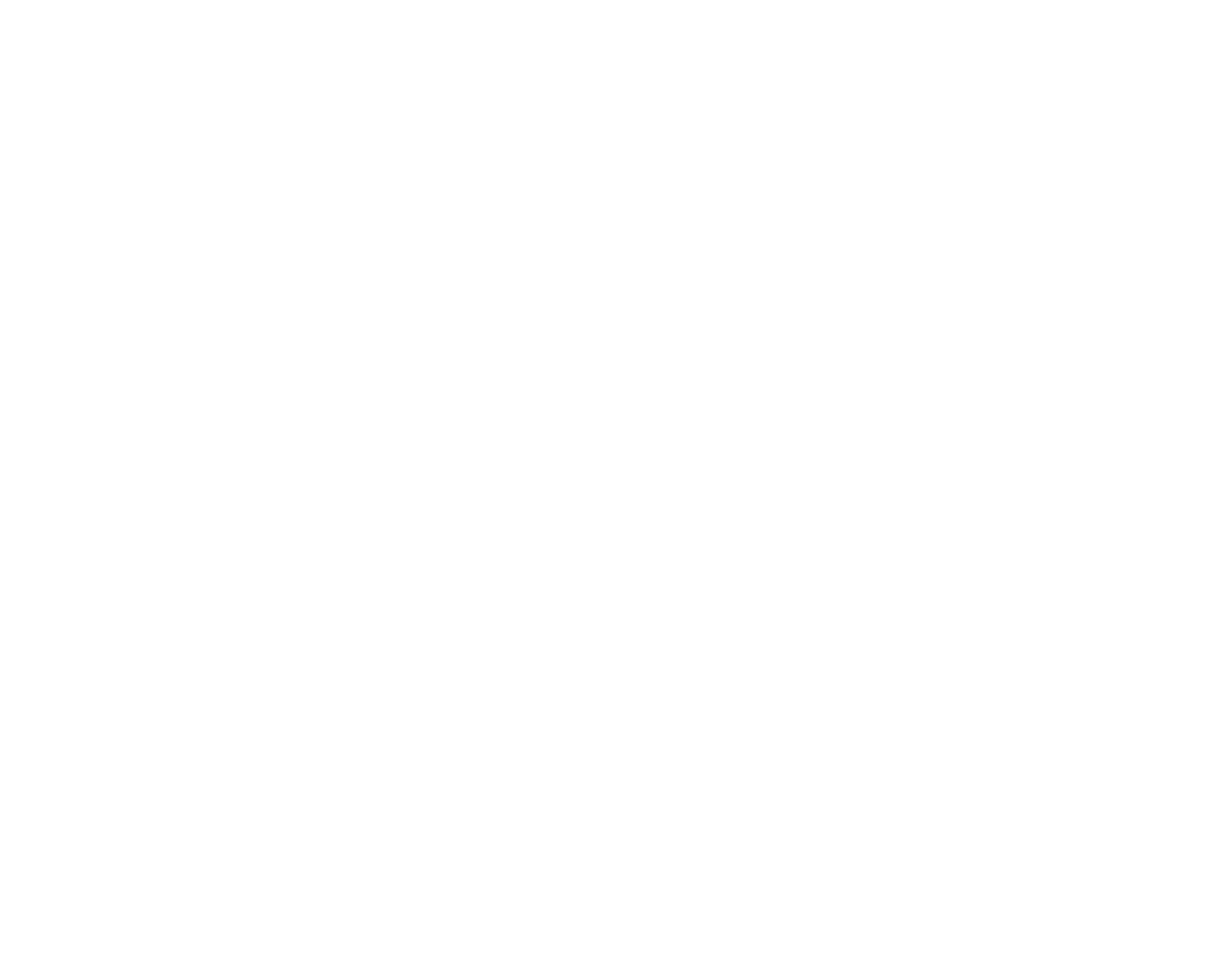
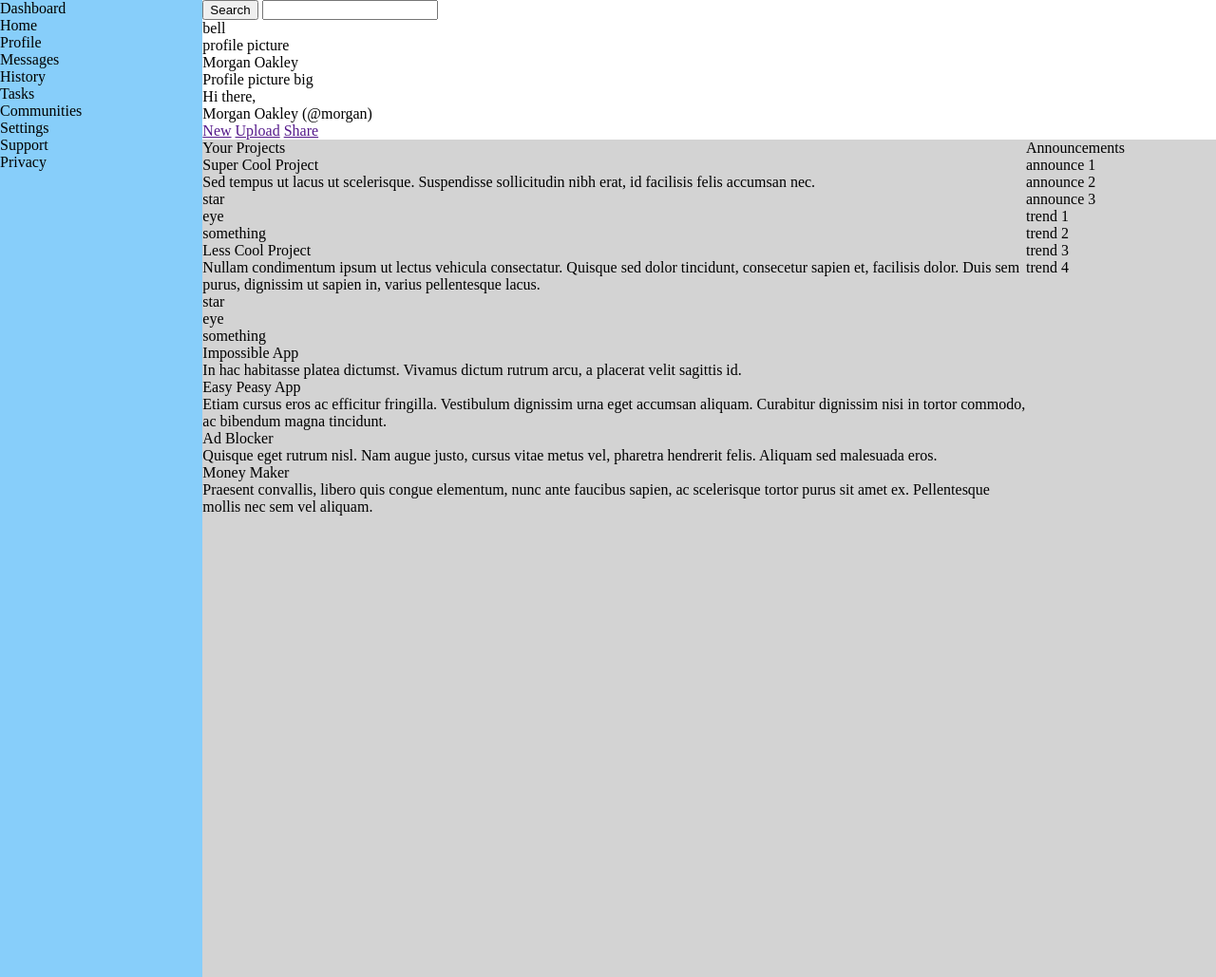
Before and after one commit to xney/admin-dashboard, a plain HTML site: page index.html in a window 1280 px wide. Shown: the whole page at 95% size. Before the commit the page ends 800 px from the top, so only its background shows below. Drawn offline with Linux system fonts and the light colour scheme.

Commit message:
added rough html layout

```diff
--- a/index.html
+++ b/index.html
@@ -3,32 +3,112 @@
 <head>
     <meta charset="UTF-8">
     <meta name="viewport" content="width=device-width, initial-scale=1.0">
+    <link rel="stylesheet" href="styles.css">
     <title>Document</title>
 </head>
 <body>
     <header>
-        <div></div>
-        <div></div>
+        <div>
+            <div id="search-nav">
+                <button>Search</button>
+                <input type="text" name="" id="search-bar">
+            </div>
+            <div id="user-profile-options">
+                <div>bell</div>
+                <div>profile picture</div>
+                <div>Morgan Oakley</div>
+            </div>
+        </div>
+        <div>
+            <div id="user-welcome">
+                <div>Profile picture big</div>
+                <div id="user-welcome-message">
+                    <div>Hi there,</div>
+                    <div>Morgan Oakley (@morgan)</div>
+                </div>
+            </div>
+            <div id="project-options">
+                <a href="">New</a>
+                <a href="">Upload</a>
+                <a href="">Share</a>
+            </div>
+        </div>
     </header>
-    <div id="sidebar"></div>
-    <div id="body">
-        <div id="projects">
-            <div class="project"></div>
-            <div class="project"></div>
-            <div class="project"></div>
-            <div class="project"></div>
-            <div class="project"></div>
-            <div class="project"></div>
+    <div id="sidebar">
+        <div id="dashboard">
+            <div>Dashboard</div>
         </div>
-        <div id="announcements">
-            <div class="announcement"></div>
-            <div class="announcement"></div>
-            <div class="announcement"></div>
+        <div id="sidebar-nav-links">
+            <div>Home</div>
+            <div>Profile</div>
+            <div>Messages</div>
+            <div>History</div>
+            <div>Tasks</div>
+            <div>Communities</div>
         </div>
-        <div id="trending">
-            <div class="trend"></div>
-            <div class="trend"></div>
-            <div class="trend"></div>
+        <div id="sidebar-settings">
+            <div>Settings</div>
+            <div>Support</div>
+            <div>Privacy</div>
+        </div>
+    </div>
+    <div id="main">
+        <div id="projects-container">
+            <h2>Your Projects</h2>
+            <div id="projects">
+                <div class="project">
+                    <h3>Super Cool Project</h3>
+                    <div>Sed tempus ut lacus ut scelerisque. Suspendisse sollicitudin nibh erat, id facilisis felis accumsan nec.</div>
+                    <div class="project-interaction-links">
+                        <div>star</div>
+                        <div>eye</div>
+                        <div>something</div>
+                    </div>
+                </div>
+                <div class="project">
+                    <h3>Less Cool Project</h3>
+                    <div>Nullam condimentum ipsum ut lectus vehicula consectatur. Quisque sed dolor tincidunt, consecetur sapien et, facilisis dolor. Duis sem purus, dignissim ut sapien in, varius pellentesque lacus.</div>
+                    <div class="project-interaction-links">
+                        <div>star</div>
+                        <div>eye</div>
+                        <div>something</div>
+                    </div>
+                </div>
+                <div class="project">
+                    <h3>Impossible App</h3>
+                    <div>In hac habitasse platea dictumst. Vivamus dictum rutrum arcu, a placerat velit sagittis id.</div>
+                </div>
+                <div class="project">
+                    <h3>Easy Peasy App</h3>
+                    <div>Etiam cursus eros ac efficitur fringilla. Vestibulum dignissim urna eget accumsan aliquam. Curabitur dignissim nisi in tortor commodo, ac bibendum magna tincidunt.</div>
+                </div>
+                <div class="project">
+                    <h3>Ad Blocker</h3>
+                    <div>Quisque eget rutrum nisl. Nam augue justo, cursus vitae metus vel, pharetra hendrerit felis. Aliquam sed malesuada eros.</div>
+                </div>
+                <div class="project">
+                    <h3>Money Maker</h3>
+                    <div>Praesent convallis, libero quis congue elementum, nunc ante faucibus sapien, ac scelerisque tortor purus sit amet ex. Pellentesque mollis nec sem vel aliquam.</div>
+                </div>
+            </div>
+        </div>
+        <div id="announcements-trending-container">
+            <div id="announcements-container">
+                <h2>Announcements</h2>
+                    <div id="announcements">
+                    <div class="announcement">announce 1</div>
+                    <div class="announcement">announce 2</div>
+                    <div class="announcement">announce 3</div>
+                </div>
+            </div>
+            <div id="trending-container">
+                <div id="trending">
+                <div class="trend">trend 1</div>
+                <div class="trend">trend 2</div>
+                <div class="trend">trend 3</div>
+                <div class="trend">trend 4</div>
+                </div>
+            </div>
         </div>
     </div>
 </body>
--- a/styles.css
+++ b/styles.css
@@ -21,4 +21,36 @@ time, mark, audio, video {
 
 * {
     font-family: Arial, Helvetica, sans-serif;
+    box-sizing: border-box;
 }
+
+div {
+    border-width: 1px;
+    border-color: red;
+}
+
+body {
+    display: grid;
+    grid-template-columns: 1fr 5fr;
+    grid-template-rows: 1fr 6fr;
+}
+
+header {
+    grid-row: 1/2;
+    grid-column: 2/3;
+}
+
+#sidebar {
+    background-color: lightskyblue;
+    grid-row: 1 / 3;
+}
+
+#main {
+
+    background-color: lightgray;
+    grid-column: 2/3;
+    grid-row: 2/3;
+
+    display: grid;
+    grid-template-columns: 1fr 200px;
+}
```
